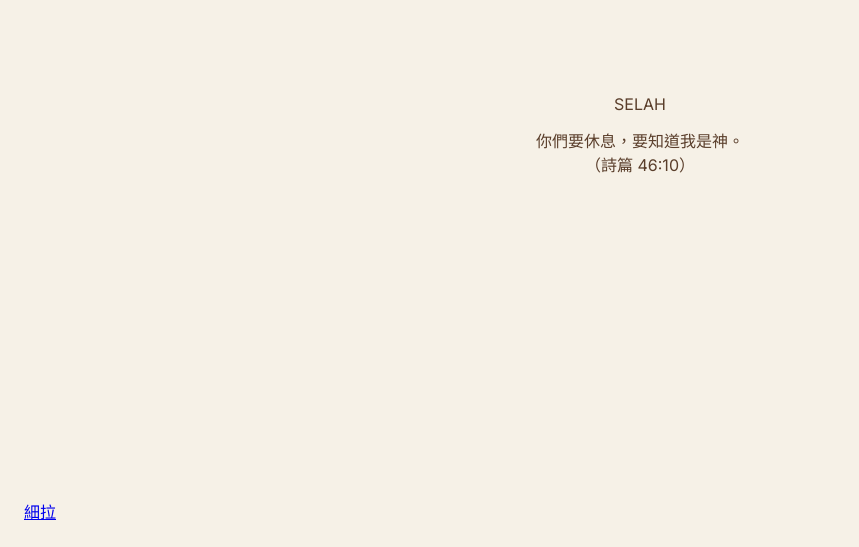
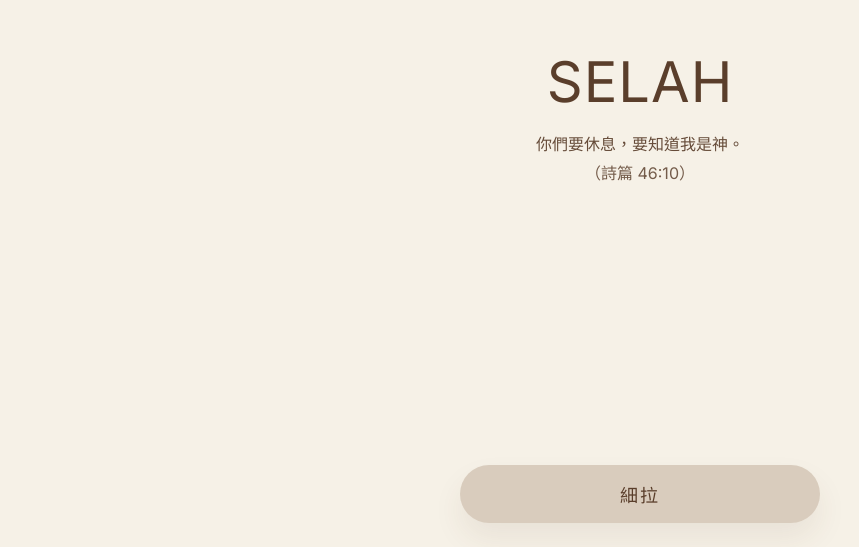
Before and after one commit to buzyfire-coder/selah-pwa, a Next.js app: page / in a window 1280 px wide. Shown: the part 253-800 px from the top of the page, without its empty margins (0-859 px from the left). Built offline with nearby package versions, Linux system fonts and the light colour scheme.

Commit message:
home page

```diff
--- a/app/page.tsx
+++ b/app/page.tsx
@@ -5,6 +5,7 @@ export default function Home() {
     <main style={styles.page}>
       <div style={styles.body}>
         <div style={styles.title}>SELAH</div>
+
         <div style={styles.verse}>
           你們要休息，要知道我是神。<br />
           <span style={styles.ref}>（詩篇 46:10）</span>
@@ -12,7 +13,9 @@ export default function Home() {
       </div>
 
       <div style={styles.footer}>
-       <Link href="/time" style={styles.button}>細拉</Link>
+        <Link href="/time" style={styles.button}>
+          細拉
+        </Link>
       </div>
     </main>
   );
@@ -31,16 +34,50 @@ const styles: Record<string, React.CSSProperties> = {
 
   body: {
     flex: 1,
+    width: "100%",
+    maxWidth: 420,
+    margin: "0 auto",
+    textAlign: "center",
     display: "flex",
     flexDirection: "column",
     justifyContent: "center",
     alignItems: "center",
-    textAlign: "center",
     gap: 14,
   },
+
+  title: {
+    fontSize: 56,
+    color: "var(--text)",
+    letterSpacing: 1,
+  },
+
+  verse: {
+    fontSize: 16,
+    lineHeight: 1.8,
+    color: "var(--text)",
+    opacity: 0.92,
+  },
+
+  ref: { opacity: 0.9 },
 
   footer: {
     paddingBottom: "max(24px, env(safe-area-inset-bottom))",
   },
 
-}
+  button: {
+    width: "100%",
+    maxWidth: 360,
+    margin: "0 auto",
+    display: "block",              // ✅ 關鍵：保證 Link 像按鈕
+    textAlign: "center",
+    padding: "16px 20px",
+    borderRadius: 999,
+    background: "var(--wood)",
+    color: "var(--text)",
+    textDecoration: "none",
+    fontSize: 18,
+    letterSpacing: 2,
+    boxShadow: "0 16px 30px var(--shadow)",
+    WebkitTapHighlightColor: "transparent",
+  },
+};
```
Lines whose indentation alone changed are shown as unchanged.
